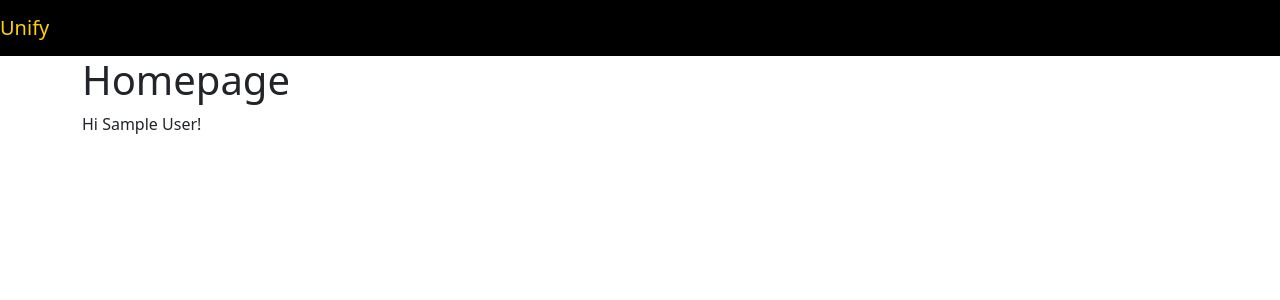
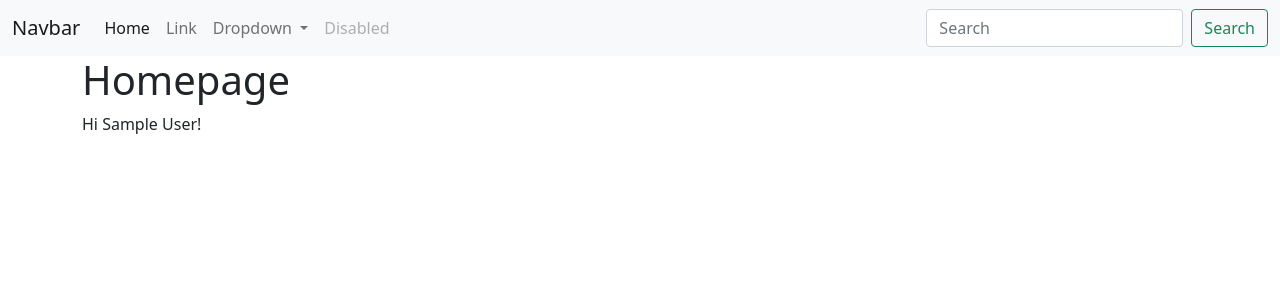
Before and after one commit to lorenzodemenia/PROJECT_BD2, a Flask app: page /home in a window 1280 px wide. Shown: the top 300 px of the page. Run offline with Flask 2, Linux system fonts and the light colour scheme; the visitor is signed in with stand-in values (Sample User, id 1); data comes from the database, SQL or seed files in the repository.

Commit message:
Rinominato sign in auth

```diff
--- a/app.py
+++ b/app.py
@@ -1,5 +1,5 @@
 from struttura_db import *
-from sign import *
+from auth import *
 
 if __name__ == '__main__':
     app.run()
--- a/stats.py
+++ b/stats.py
@@ -1,5 +1,5 @@
 from app import *
-from sign import *
+from auth import *
 from struttura_db import *
 
 # ---------------------------------------------------Stats page---------------------------------------------------------
--- a/templates/Home/base.html
+++ b/templates/Home/base.html
@@ -14,26 +14,43 @@
 
   </head>
   <body>
-    <nav class="navbar navbar-expand-md navbar-black " >
-        <a class="navbar-brand" href="{{ url_for('index') }}">Unify</a>
-        <button class="navbar-toggler" type="button" data-toggle="collapse" data-target="#navbarNav" aria-controls="navbarNav" aria-expanded="false" aria-label="Toggle navigation">
-            <span class="navbar-toggler-icon"></span>
-        </button>
-        <div class="collapse navbar-collapse" id="navbarNav">
-
-            {% if current_user.is_authenticated %}
-                <ul class="navbar-nav">
+    <nav class="navbar navbar-expand-lg navbar-light bg-light">
+        <div class="container-fluid">
+            <a class="navbar-brand" href="#">Navbar</a>
+            <button class="navbar-toggler" type="button" data-bs-toggle="collapse" data-bs-target="#navbarSupportedContent" aria-controls="navbarSupportedContent" aria-expanded="false" aria-label="Toggle navigation">
+                <span class="navbar-toggler-icon"></span>
+            </button>
+            <div class="collapse navbar-collapse" id="navbarSupportedContent">
+                <ul class="navbar-nav me-auto mb-2 mb-lg-0">
                     <li class="nav-item">
-                        <a class="nav-link" href="{{ url_for('logout') }}">Logout</a>
+                        <a class="nav-link active" aria-current="page" href="#">Home</a>
+                    </li>
+                    <li class="nav-item">
+                        <a class="nav-link" href="#">Link</a>
+                    </li>
+                    <li class="nav-item dropdown">
+                        <a class="nav-link dropdown-toggle" href="#" id="navbarDropdown" role="button" data-bs-toggle="dropdown" aria-expanded="false">
+                        Dropdown
+                        </a>
+                        <ul class="dropdown-menu" aria-labelledby="navbarDropdown">
+                            <li><a class="dropdown-item" href="#">Action</a></li>
+                            <li><a class="dropdown-item" href="#">Another action</a></li>
+                            <li><hr class="dropdown-divider"></li>
+                            <li><a class="dropdown-item" href="#">Something else here</a></li>
+                        </ul>
+                    </li>
+                    <li class="nav-item">
+                        <a class="nav-link disabled" href="#" tabindex="-1" aria-disabled="true">Disabled</a>
                     </li>
                 </ul>
-            {% endif %}
+                <form class="d-flex">
+                    <input class="form-control me-2" type="search" placeholder="Search" aria-label="Search">
+                    <button class="btn btn-outline-success" type="submit">Search</button>
+                </form>
+            </div>
         </div>
     </nav>
     <div class="container">
-        {% for message in get_flashed_messages() %}
-          <div class="alert alert-danger">{{ message }}</div>
-        {% endfor %}
         {% block content %} {% endblock %}
     </div>
 
```
Also changed, not shown: auth.py (renamed from sign.py), templates/Home/search.html (added).
